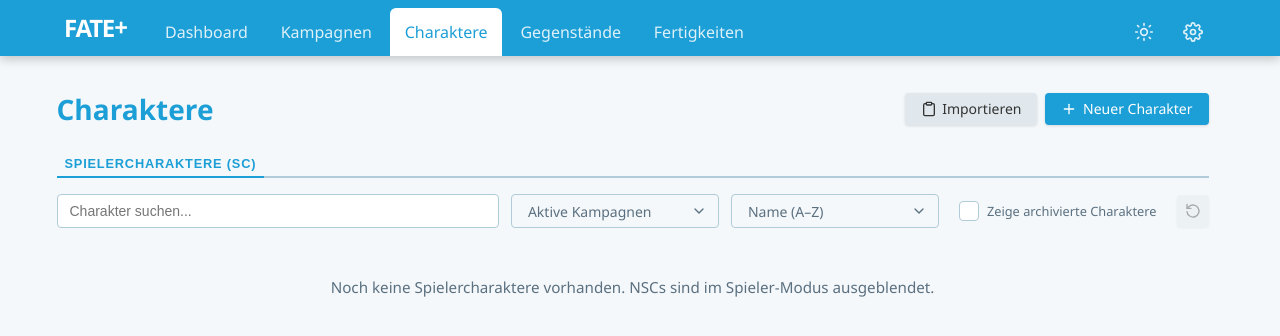
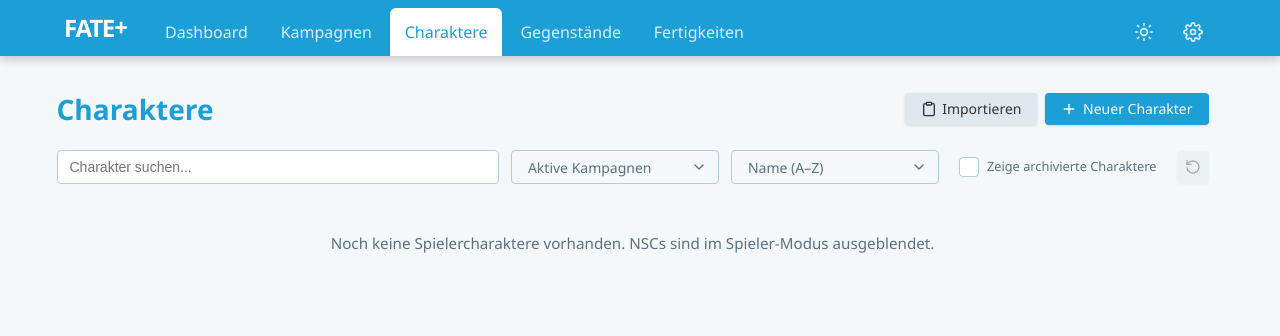
Before and after one commit to timengel/fate-copilot, a Vue app: page /characters in a window 1280 px wide. Shown: the top 336 px of the page. Built offline with nearby package versions, Linux system fonts and the light colour scheme.

Commit message:
feat: add and use tab selector component

```diff
--- /dev/null
+++ b/src/components/shared/FateTabSelector.vue
@@ -0,0 +1,72 @@
+<script setup lang="ts">
+export interface FateTabOption {
+  value: string;
+  label: string;
+}
+
+withDefaults(
+  defineProps<{
+    modelValue: string;
+    options: ReadonlyArray<FateTabOption>;
+    ariaLabel?: string;
+  }>(),
+  {
+    ariaLabel: 'Auswahl',
+  },
+);
+
+const emit = defineEmits<{
+  'update:modelValue': [value: string];
+}>();
+</script>
+
+<template>
+  <div class="fate-tab-selector" role="tablist" :aria-label="ariaLabel">
+    <button
+      v-for="option in options"
+      :key="option.value"
+      type="button"
+      class="fate-tab-selector__option"
+      :class="{ 'fate-tab-selector__option--active': modelValue === option.value }"
+      :aria-selected="modelValue === option.value"
+      @click="emit('update:modelValue', option.value)"
+    >
+      {{ option.label }}
+    </button>
+  </div>
+</template>
+
+<style scoped>
+.fate-tab-selector {
+  display: inline-flex;
+  gap: 0.3rem;
+  width: fit-content;
+  max-width: 100%;
+  padding: 0.25rem;
+  border-radius: 999px;
+  background: var(--fate-blue-light);
+}
+
+.fate-tab-selector__option {
+  appearance: none;
+  border: none;
+  background: transparent;
+  color: var(--fate-text-light);
+  border-radius: 999px;
+  padding: 0.4rem 0.8rem;
+  font: inherit;
+  font-size: 0.85rem;
+  font-weight: 700;
+  cursor: pointer;
+  transition:
+    background 0.15s,
+    color 0.15s,
+    box-shadow 0.15s;
+}
+
+.fate-tab-selector__option--active {
+  background: var(--fate-white);
+  color: var(--fate-blue-dark);
+  box-shadow: 0 1px 4px rgba(0, 0, 0, 0.14);
+}
+</style>
--- a/src/views/CharactersView.vue
+++ b/src/views/CharactersView.vue
@@ -12,6 +12,7 @@ import FateHeader from '../components/shared/FateHeader.vue';
 import ConfirmDialog from '../components/shared/ConfirmDialog.vue';
 import FateCheckbox from '../components/shared/FateCheckbox.vue';
 import FateDropdown from '../components/shared/FateDropdown.vue';
+import FateTabSelector from '../components/shared/FateTabSelector.vue';
 import { useToastStore } from '../stores/toast';
 import { useConfirmDialog } from '../composables/useConfirmDialog';
 import PasteImportDialog from '../components/shared/PasteImportDialog.vue';
@@ -42,6 +43,14 @@ const campaignFilterOptions = computed(() => [
     .sort((a, b) => a.name.localeCompare(b.name, 'de'))
     .map((campaign) => ({ value: campaign.id, label: campaign.name || 'Unbenannte Kampagne' })),
 ]);
+const characterTabOptions = computed(() =>
+  gmModeStore.isGMMode
+    ? [
+        { value: 'sc', label: 'Spieler (SC)' },
+        { value: 'nsc', label: 'Nicht-Spieler (NSC)' },
+      ]
+    : [{ value: 'sc', label: 'Spieler (SC)' }],
+);
 const { confirmDialog, showConfirmDialog } = useConfirmDialog();
 const { copyToClipboard } = useSingleImportExport();
 
@@ -190,23 +199,14 @@ function toggleArchived(character: Character) {
       </div>
     </FateHeader>
 
-    <div class="tab-bar">
-      <button
-        class="tab-btn"
-        :class="{ 'tab-btn--active': activeTab === 'sc' }"
-        @click="setTab('sc')"
-      >
-        <span class="tab-btn-full">Spielercharaktere (SC)</span><span class="tab-btn-short">Spieler (SC)</span>
-      </button>
-      <button
-        v-if="gmModeStore.isGMMode"
-        class="tab-btn"
-        :class="{ 'tab-btn--active': activeTab === 'nsc' }"
-        @click="setTab('nsc')"
-      >
-        <span class="tab-btn-full">Nicht-Spieler-Charaktere (NSC)</span><span class="tab-btn-short">Nicht-Spieler (NSC)</span>
-      </button>
-    </div>
+    <FateTabSelector
+      v-if="gmModeStore.isGMMode"
+      class="characters-tab-selector"
+      :model-value="activeTab"
+      :options="characterTabOptions"
+      aria-label="Charaktertyp"
+      @update:model-value="setTab($event as CharacterType)"
+    />
 
     <div class="characters-input-row">
       <input v-model="search" class="search-input" placeholder="Charakter suchen..." type="search" />
@@ -297,20 +297,7 @@ function toggleArchived(character: Character) {
   gap: 0.5rem;
 }
 
-.tab-btn-short {
-  display: none;
-}
-
 @container main (width < 768px) {
-  .tab-btn-full {
-    display: none;
-  }
-
-  .tab-btn-short {
-    display: inline;
-  }
-
-
   .header-actions .btn-label {
     display: none;
   }
@@ -417,41 +404,7 @@ function toggleArchived(character: Character) {
   background: var(--fate-white);
 }
 
-.tab-bar {
-  display: flex;
-  gap: 1.5rem;
+.characters-tab-selector {
   margin-bottom: 1rem;
-  border-bottom: 2px solid var(--fate-border);
-}
-
-.tab-btn {
-  background: transparent;
-  border: none;
-  border-bottom: none;
-  padding: 0.35rem 0.5rem;
-  font-size: 0.8rem;
-  font-weight: 700;
-  text-transform: uppercase;
-  letter-spacing: 0.8px;
-  color: var(--fate-text-light);
-  white-space: nowrap;
-  cursor: pointer;
-  box-shadow: none;
-  transition:
-    color 0.15s,
-    border-bottom-color 0.15s;
-}
-
-.tab-btn:hover {
-  color: var(--fate-heading);
-}
-
-.tab-btn--active {
-  color: var(--fate-heading);
-  box-shadow: 0 2px 0 var(--fate-heading);
-}
-
-.tab-btn:not(.tab-btn--active) {
-  color: var(--fate-text-light);
 }
 </style>
--- a/src/views/SkillsView.vue
+++ b/src/views/SkillsView.vue
@@ -8,6 +8,7 @@ import ConfirmDialog from '../components/shared/ConfirmDialog.vue';
 import { useConfirmDialog } from '../composables/useConfirmDialog';
 import FateIcon from '../components/shared/FateIcon.vue';
 import FateDropdown from '../components/shared/FateDropdown.vue';
+import FateTabSelector from '../components/shared/FateTabSelector.vue';
 import { useGMModeStore } from '../stores/gmMode';
 import { SkillAction, DropdownVariant } from '../types';
 import type { AppSkill, SkillInfo } from '../types';
@@ -26,6 +27,10 @@ const importJson = ref('');
 const importError = ref('');
 type ImportMode = 'merge' | 'replace';
 const importMode = ref<ImportMode>('merge');
+const importModeOptions = [
+  { value: 'merge', label: 'Anhängen' },
+  { value: 'replace', label: 'Ersetzen' },
+] as const;
 
 interface LegacySkillActionLike {
   name: SkillAction;
@@ -452,24 +457,13 @@ function actionOptionsFor(currentName: SkillAction) {
       <div class="dialog-box">
         <div class="dialog-title">Fertigkeiten importieren</div>
         <div class="dialog-message">JSON einfügen (z. B. von einer KI generiert):</div>
-        <div class="import-mode-group" role="group" aria-label="Importmodus">
-          <button
-            type="button"
-            class="import-mode-btn"
-            :class="{ 'import-mode-btn--active': importMode === 'merge' }"
-            @click="importMode = 'merge'"
-          >
-            Anhängen
-          </button>
-          <button
-            type="button"
-            class="import-mode-btn"
-            :class="{ 'import-mode-btn--active': importMode === 'replace' }"
-            @click="importMode = 'replace'"
-          >
-            Ersetzen
-          </button>
-        </div>
+        <FateTabSelector
+          class="import-mode-selector"
+          :model-value="importMode"
+          :options="importModeOptions"
+          aria-label="Importmodus"
+          @update:model-value="importMode = $event as ImportMode"
+        />
         <div class="import-mode-hint">
           {{
             importMode === 'merge'
@@ -720,38 +714,8 @@ function actionOptionsFor(currentName: SkillAction) {
   display: none;
 }
 
-.import-mode-group {
-  display: inline-flex;
-  gap: 0.3rem;
-  width: fit-content;
-  max-width: 100%;
-  padding: 0.25rem;
+.import-mode-selector {
   margin: 0.75rem 0 0.5rem;
-  border-radius: 999px;
-  background: var(--fate-blue-light);
-}
-
-.import-mode-btn {
-  appearance: none;
-  border: none;
-  background: transparent;
-  color: var(--fate-text-light);
-  border-radius: 999px;
-  padding: 0.4rem 0.8rem;
-  font: inherit;
-  font-size: 0.85rem;
-  font-weight: 700;
-  cursor: pointer;
-  transition:
-    background 0.15s,
-    color 0.15s,
-    box-shadow 0.15s;
-}
-
-.import-mode-btn--active {
-  background: var(--fate-white);
-  color: var(--fate-blue-dark);
-  box-shadow: 0 1px 4px rgba(0, 0, 0, 0.14);
 }
 
 .import-mode-hint {
```
Also changed, not shown: 2 other files (tests, documents, lock files or other folders).
